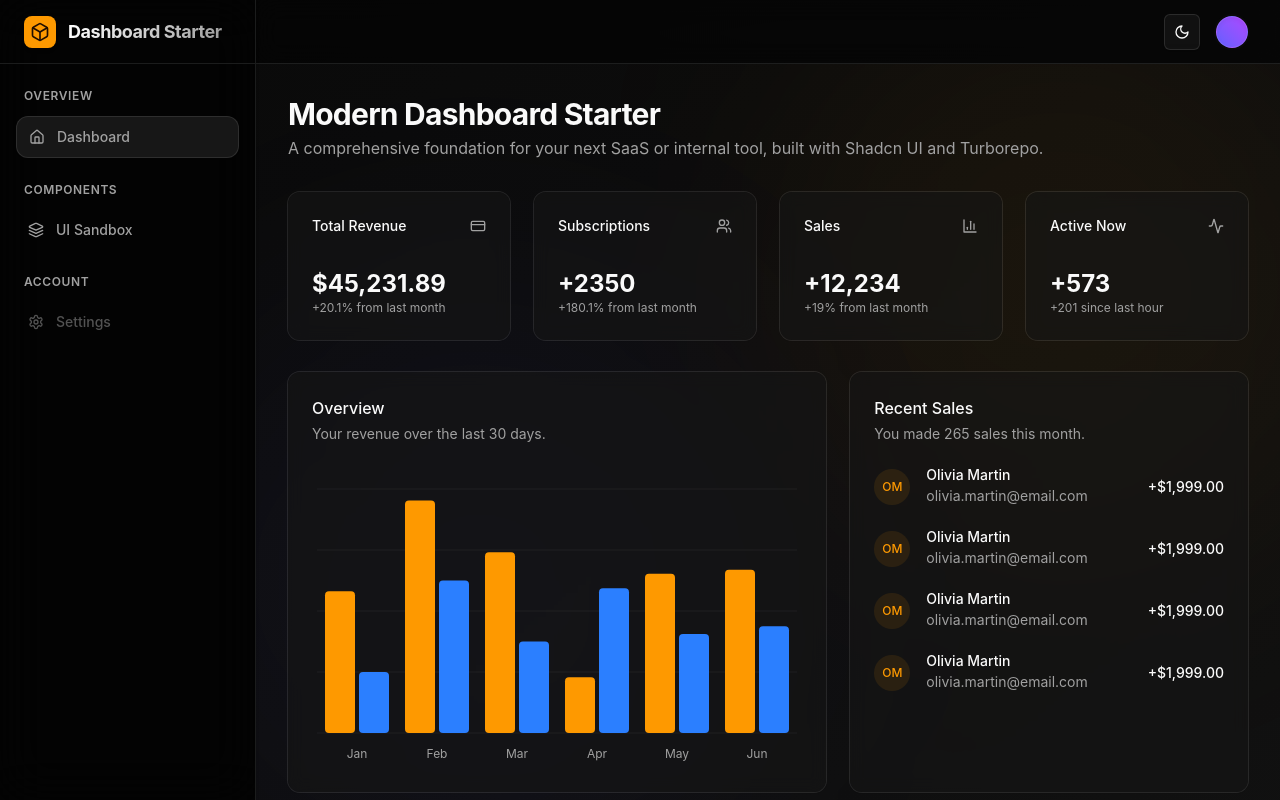
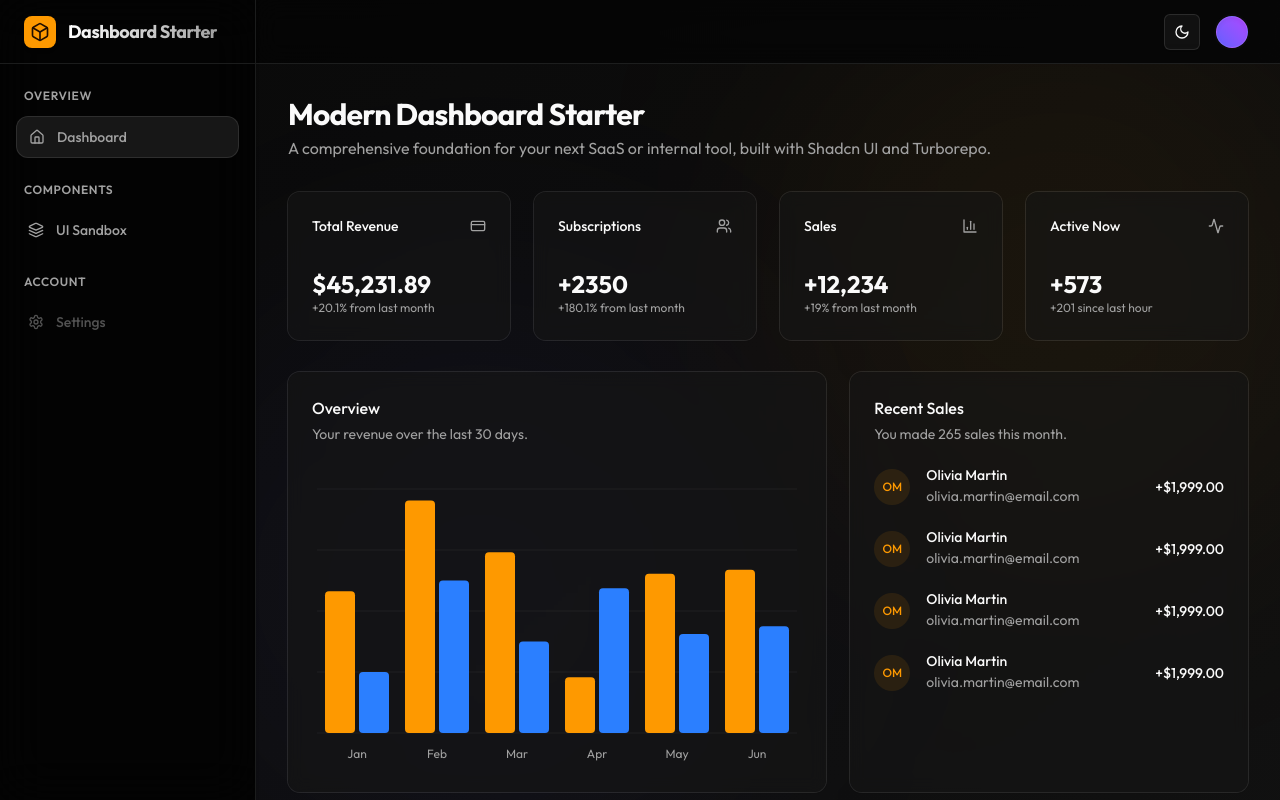
Before and after one commit to dzikrisyairozi/turborepo-fullstack-starter, a React (Vite) app in the folder apps/dashboard/: page / in a window 1280 px wide. Built offline with nearby package versions, Linux system fonts and the light colour scheme.

Commit message:
fix(styles): correctly define font-sans in Tailwind 4 theme
- Moves --font-sans definition into the @theme block in global.css
- Applies font-sans class to the root application container in __root.tsx
- Ensures 'Outfit' is properly inherited across the dashboard

```diff
--- a/apps/dashboard/src/routes/__root.tsx
+++ b/apps/dashboard/src/routes/__root.tsx
@@ -2,7 +2,7 @@ import { Outlet, createRootRoute } from '@tanstack/react-router';
 
 export const Route = createRootRoute({
   component: () => (
-    <div className="min-h-screen flex flex-col antialiased">
+    <div className="min-h-screen flex flex-col antialiased font-sans">
       <Outlet />
     </div>
   ),
--- a/packages/tailwind-config/global.css
+++ b/packages/tailwind-config/global.css
@@ -75,11 +75,8 @@
   --sidebar-ring: oklch(0.769 0.188 70 / 50%);
 }
 
-.theme {
-  --font-sans: 'Outfit', sans-serif;
-}
-
 @theme inline {
+  --font-sans: 'Outfit', ui-sans-serif, system-ui, sans-serif;
   --color-background: var(--background);
   --color-foreground: var(--foreground);
   --color-card: var(--card);
```
